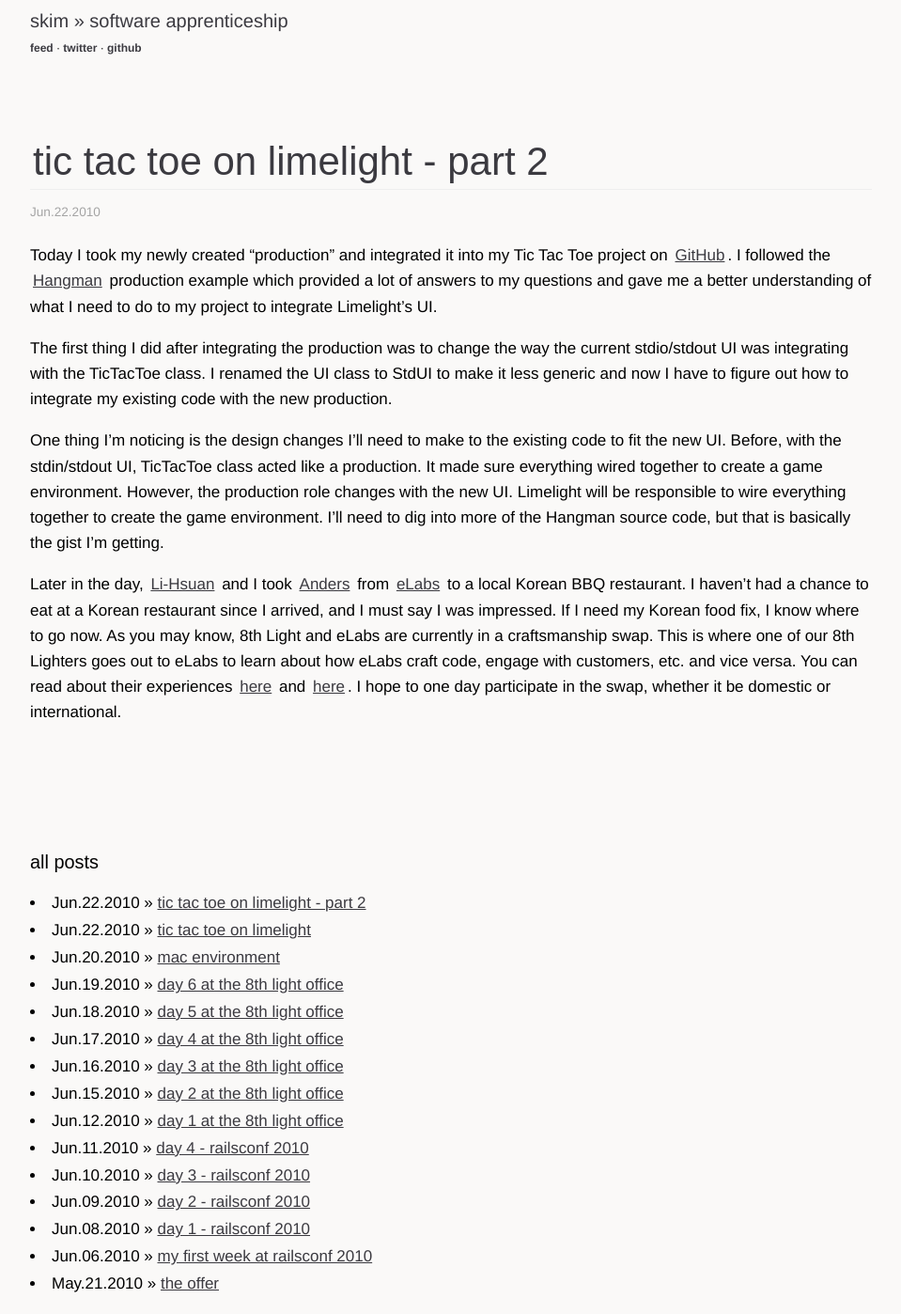
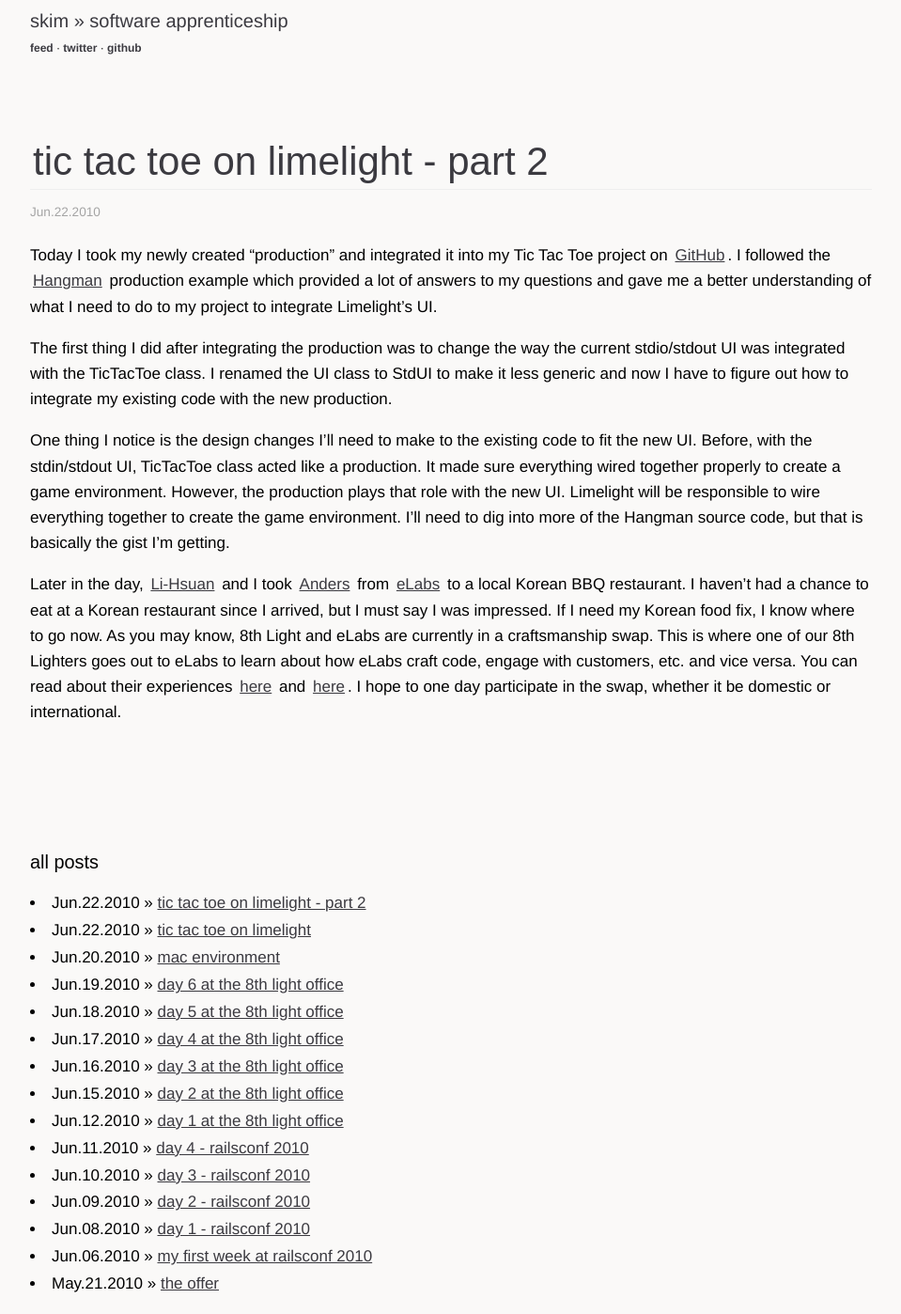
Before and after one commit to sl4m/skim.cc, a Jekyll site: the page built from _posts/2010-06-22-tic-tac-toe-limelight-part-2.markdown, in a window 1280 px wide. Shown: the whole page at 94% size, without its empty margins (160-1119 px from the left). Built offline with Jekyll 4.4.1, drawn with Linux system fonts in a browser that asks for light colours; comment, search, counter and statistics services are not loaded.

Commit message:
updated post

```diff
--- a/_posts/2010-06-22-tic-tac-toe-limelight-part-2.markdown
+++ b/_posts/2010-06-22-tic-tac-toe-limelight-part-2.markdown
@@ -10,8 +10,8 @@ categories:
 
 Today I took my newly created "production" and integrated it into my Tic Tac Toe project on [GitHub](http://github.com/sl4m/tic_tac_toe_ruby).  I followed the [Hangman](http://github.com/slagyr/hangman) production example which provided a lot of answers to my questions and gave me a better understanding of what I need to do to my project to integrate Limelight's UI.
 
-The first thing I did after integrating the production was to change the way the current stdio/stdout UI was integrating with the TicTacToe class.  I renamed the UI class to StdUI to make it less generic and now I have to figure out how to integrate my existing code with the new production.
+The first thing I did after integrating the production was to change the way the current stdio/stdout UI was integrated with the TicTacToe class.  I renamed the UI class to StdUI to make it less generic and now I have to figure out how to integrate my existing code with the new production.
 
-One thing I'm noticing is the design changes I'll need to make to the existing code to fit the new UI.  Before, with the stdin/stdout UI, TicTacToe class acted like a production.  It made sure everything wired together to create a game environment.  However, the production role changes with the new UI.  Limelight will be responsible to wire everything together to create the game environment.  I'll need to dig into more of the Hangman source code, but that is basically the gist I'm getting.
+One thing I notice is the design changes I'll need to make to the existing code to fit the new UI.  Before, with the stdin/stdout UI, TicTacToe class acted like a production.  It made sure everything wired together properly to create a game environment.  However, the production plays that role with the new UI.  Limelight will be responsible to wire everything together to create the game environment.  I'll need to dig into more of the Hangman source code, but that is basically the gist I'm getting.
 
-Later in the day, [Li-Hsuan](http://twitter.com/li_hsuan) and I took [Anders](http://twitter.com/unders) from [eLabs](http://elabs.se/) to a local Korean BBQ restaurant.  I haven't had a chance to eat at a Korean restaurant since I arrived, and I must say I was impressed.  If I need my Korean food fix, I know where to go now.  As you may know, 8th Light and eLabs are currently in a craftsmanship swap.  This is where one of our 8th Lighters goes out to eLabs to learn about how eLabs craft code, engage with customers, etc. and vice versa.  You can read about their experiences [here](http://blog.8thlight.com/articles/2010/6/21/international-craftsman-swap-day-1) and [here](http://elabs.se/blog/11-first-impressions-of-my-craftsmanship-swap-with-8th-light).  I hope to one day participate in the swap, whether it be domestic or international.
+Later in the day, [Li-Hsuan](http://twitter.com/li_hsuan) and I took [Anders](http://twitter.com/unders) from [eLabs](http://elabs.se/) to a local Korean BBQ restaurant.  I haven't had a chance to eat at a Korean restaurant since I arrived, but I must say I was impressed.  If I need my Korean food fix, I know where to go now.  As you may know, 8th Light and eLabs are currently in a craftsmanship swap.  This is where one of our 8th Lighters goes out to eLabs to learn about how eLabs craft code, engage with customers, etc. and vice versa.  You can read about their experiences [here](http://blog.8thlight.com/articles/2010/6/21/international-craftsman-swap-day-1) and [here](http://elabs.se/blog/11-first-impressions-of-my-craftsmanship-swap-with-8th-light).  I hope to one day participate in the swap, whether it be domestic or international.
```
